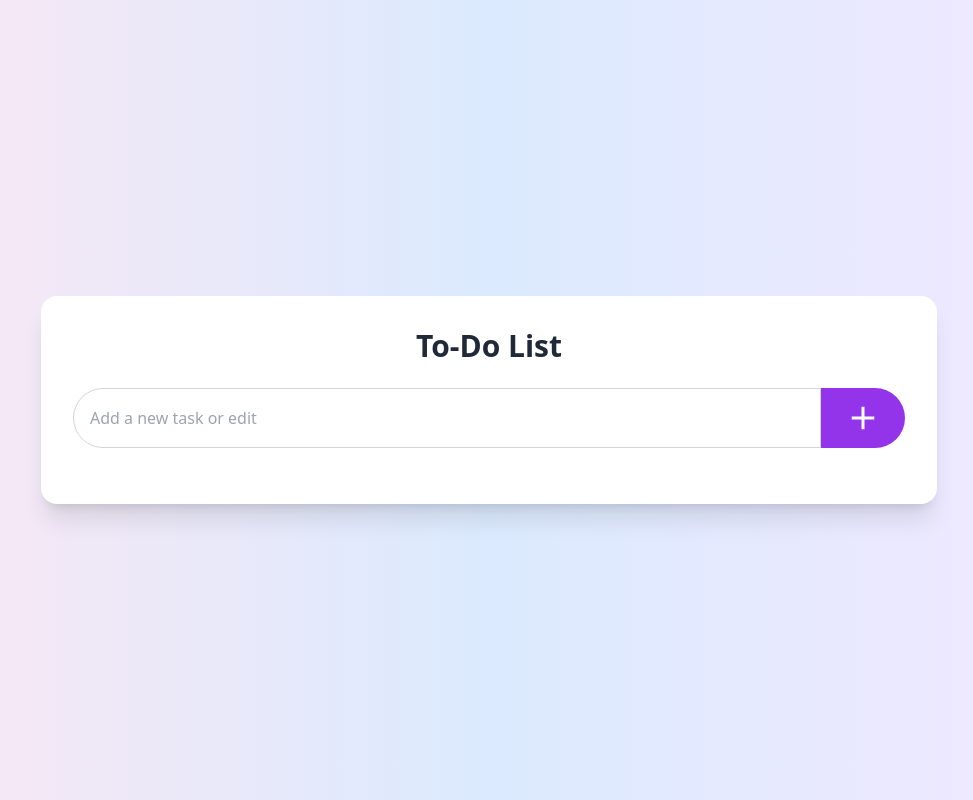
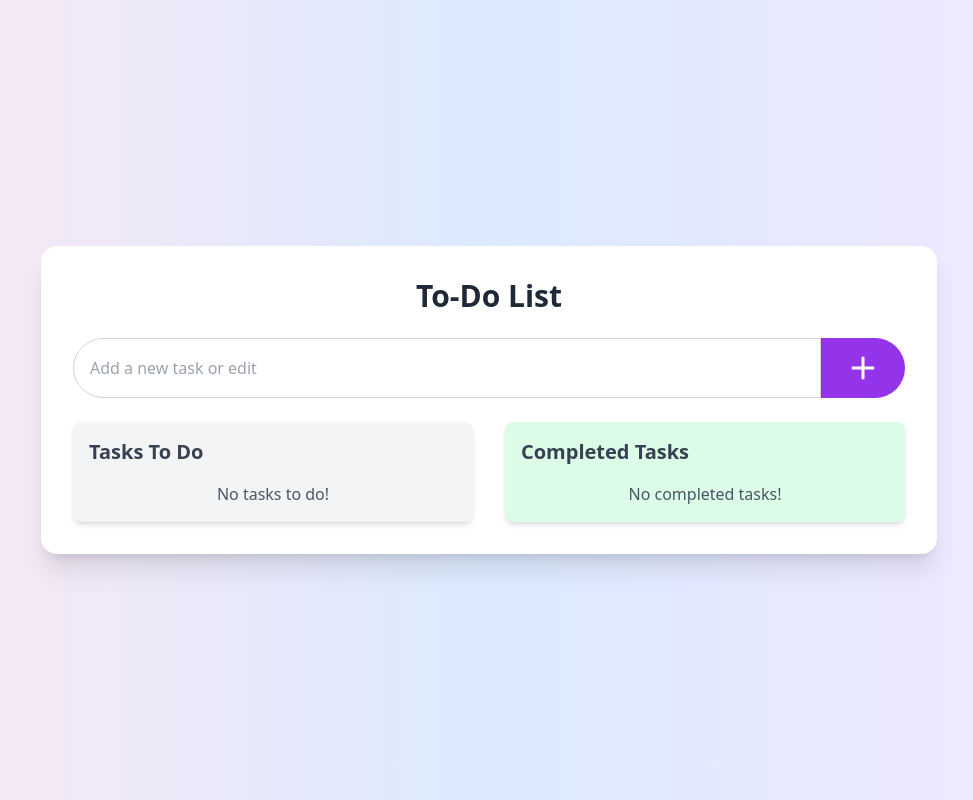
Before and after one commit to Rimaakter1/todo-list, a React (Vite) app: page / in a window 1280 px wide. Shown: the whole page, without its empty margins (151-1124 px from the left). Built offline with nearby package versions, Linux system fonts and the light colour scheme.

Commit message:
add separate sections for 'Tasks To Do' and 'Completed Tasks'

```diff
--- a/src/component/List.jsx
+++ b/src/component/List.jsx
@@ -26,8 +26,28 @@ const TodoList = () => {
                     </button>
                 </div>
 
+                <div className="flex space-x-8">
+                    {/* Incomplete Tasks Section */}
+                    <div className="w-1/2 p-4 bg-gray-100 rounded-lg shadow-md">
+                        <h2 className="text-xl font-semibold text-gray-700 mb-4">Tasks To Do</h2>
+                        <ul className="list-none space-y-4">
 
+                            <p className="text-center text-gray-600">No tasks to do!</p>
+                        </ul>
+                    </div>
+
+                    {/* Completed Tasks Section */}
+                    <div className="w-1/2 p-4 bg-green-100 rounded-lg shadow-md">
+                        <h2 className="text-xl font-semibold text-gray-700 mb-4">Completed Tasks</h2>
+                        <ul className="list-none space-y-4">
+
+                            <p className="text-center text-gray-600">No completed tasks!</p>
+
+                        </ul>
+                    </div>
+                </div>
             </div>
+
         </div>
     );
 };
```
